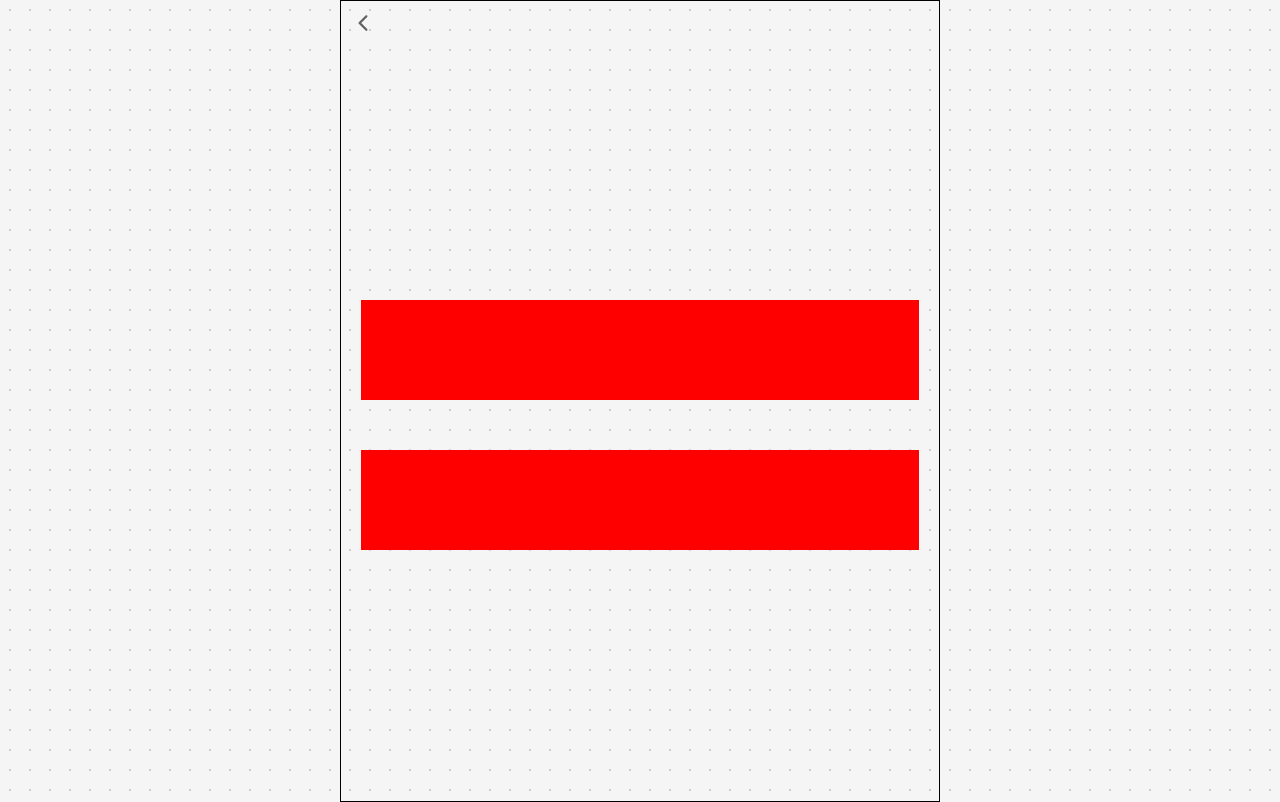
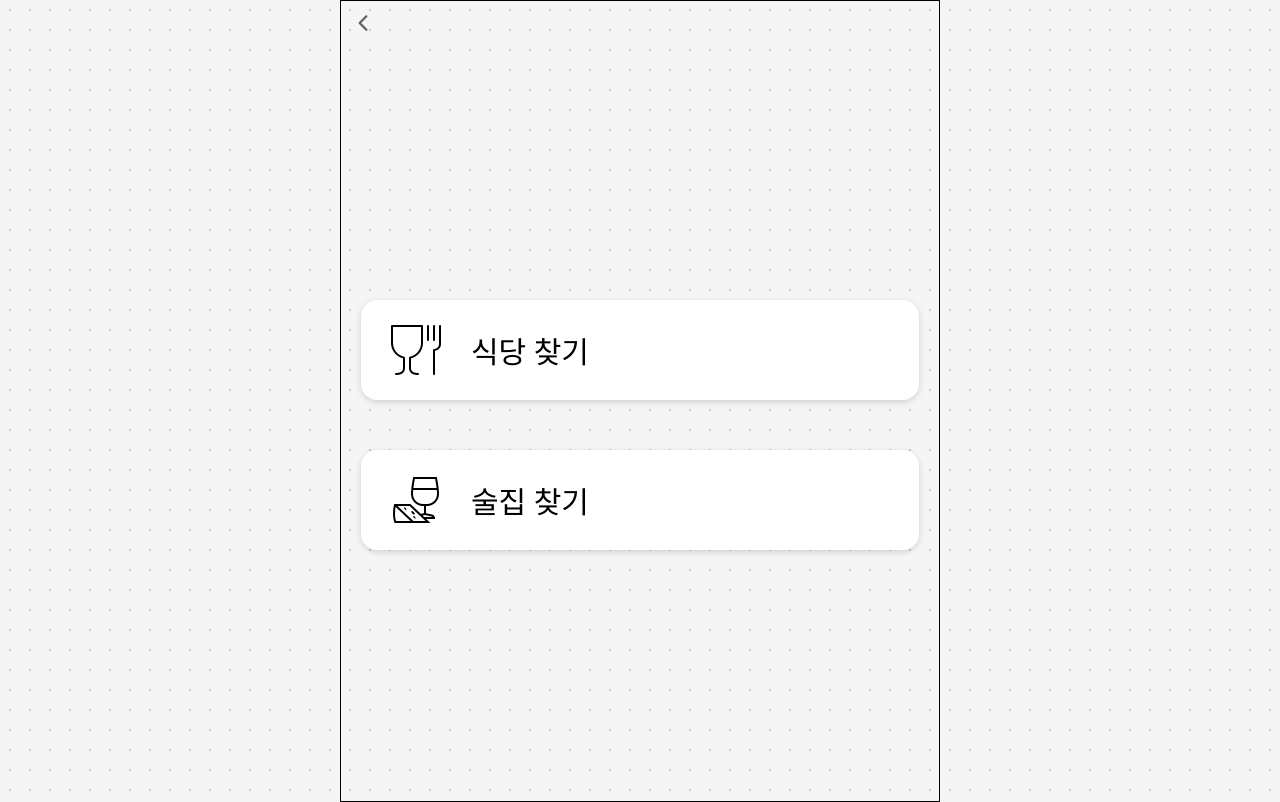
Before and after one commit to MenuPicker/MenuPicker_FE, a React (Vite) app: page /category in a window 1280 px wide. Built offline with nearby package versions, Linux system fonts and the light colour scheme.

Commit message:
feat: 컴포넌트 배치

```diff
--- a/src/css/page/categoryPage.module.css
+++ b/src/css/page/categoryPage.module.css
@@ -38,5 +38,38 @@
 .drinkDiv {
   height: 100px;
   width: 100%;
-  background-color: red;
+  /* border: 1px solid #ff6600; */
+  border-radius: 16px;
+  display: flex;
+  align-items: center;
+  font-size: 30px;
+  color: black;
+  background-color: white;
+  box-shadow: 0 2px 6px rgba(0, 0, 0, 0.15);
+  font-weight: 500;
+  transition: transform 0.2s, box-shadow 0.2s;
 }
+.foodIcon,
+.drinkIcon {
+  height: 50px;
+  width: 50px;
+  margin-left: 30px;
+  margin-right: 30px;
+}
+/* .foodDiv {
+  background-image: linear-gradient(135deg, #ff7f50, #ff9f1c);
+}
+.drinkDiv {
+  background-image: linear-gradient(135deg, #9b59b6, #b37bc9);
+}
+.foodDiv:active {
+  background-image: linear-gradient(135deg, #e67346, #e68f16);
+  transform: scale(0.98);
+  box-shadow: 0 2px 6px rgba(0, 0, 0, 0.15);
+}
+
+.drinkDiv:active {
+  background-image: linear-gradient(135deg, #88409e, #9c67b3);
+  transform: scale(0.98);
+  box-shadow: 0 2px 6px rgba(0, 0, 0, 0.15);
+} */
--- a/src/css/page/index.module.css
+++ b/src/css/page/index.module.css
@@ -69,7 +69,9 @@
   font-size: 20px;
   border-radius: 10px;
 }
-img {
+.foodIcon,
+.mapIcon,
+.drinkIcon {
   height: 24px;
   width: 24px;
   position: absolute;
--- a/src/page/CategoryPage.tsx
+++ b/src/page/CategoryPage.tsx
@@ -1,6 +1,8 @@
 import { IoIosArrowBack } from "react-icons/io";
 import categoryStyle from "../css/page/categoryPage.module.css";
 import { useNavigate } from "react-router-dom";
+import foodIcon from "../assets/food-icon.png";
+import drinkIcon from "../assets/drink-icon.png";
 
 export default function CategoryPage() {
   const navigate = useNavigate();
@@ -16,8 +18,22 @@ export default function CategoryPage() {
       </header>
       <div className={categoryStyle.content}>
         <div className={categoryStyle.selectDiv}>
-          <div className={categoryStyle.foodDiv}></div>
-          <div className={categoryStyle.drinkDiv}></div>
+          <div className={categoryStyle.foodDiv}>
+            <img
+              src={foodIcon}
+              alt="음식 아이콘"
+              className={categoryStyle.foodIcon}
+            />
+            <span>식당 찾기</span>
+          </div>
+          <div className={categoryStyle.drinkDiv}>
+            <img
+              src={drinkIcon}
+              alt="술집 아이콘"
+              className={categoryStyle.drinkIcon}
+            />
+            <span>술집 찾기</span>
+          </div>
         </div>
       </div>
     </div>
```
